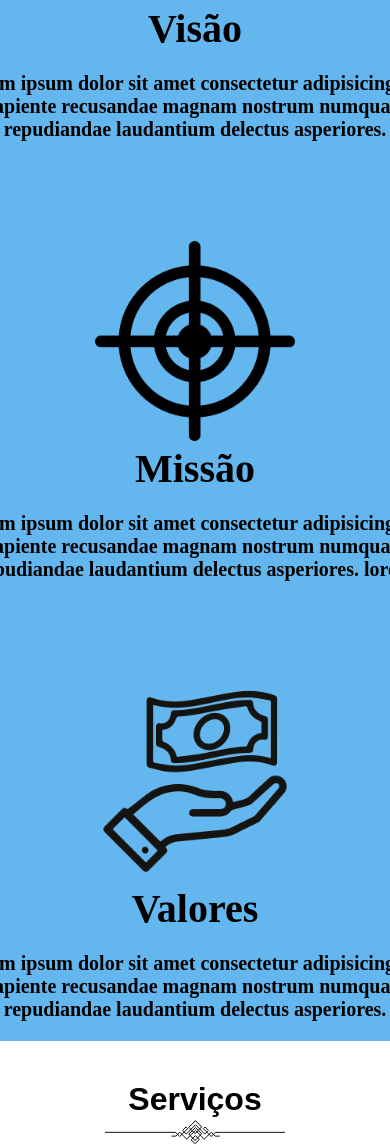
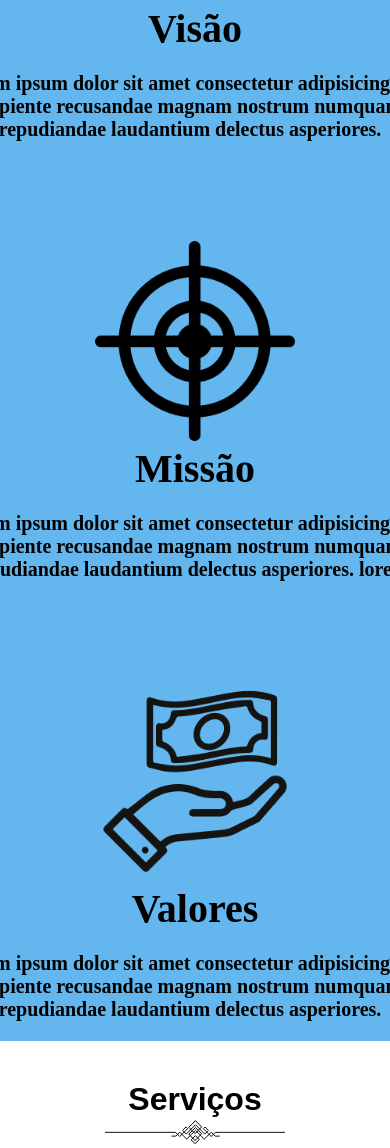
Before and after one commit to Matheuss06/site_2, a PHP site: page / in a window 390 px wide; the page is wider, and only the part inside the window is pictured. Shown: the part 679-1827 px from the top of that part. Run offline with PHP 8.4, Linux system fonts and the light colour scheme; some libraries are stand-ins or nearby versions.

Commit message:
alinhando o visao

```diff
--- a/CSS/estilo.css
+++ b/CSS/estilo.css
@@ -719,8 +719,8 @@ h4{
 
 .texto_p{
     font-size: 20px;
-    width: 500px;
+    width: 480px;
     text-align: center;
-    transform: translateX(-150px);
+    transform: translateX(-145px);
 }
 }
--- a/footer.html
+++ b/footer.html
@@ -48,4 +48,8 @@
         </div>
     </div>
 </div>
+
+<div style="display: flex; justify-content: center;">
+    Copyright&copy Todos os direitos reservados á AresCold - 2023
+</div>
 </footer>
```
